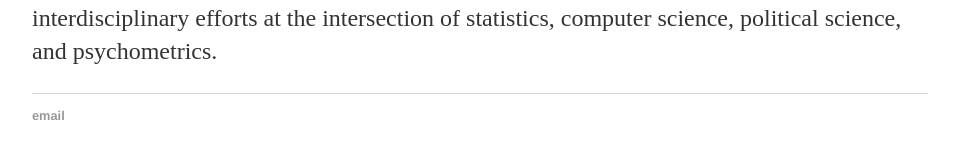
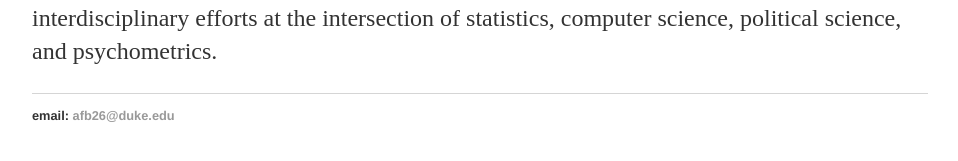
Before and after one commit to anfebar/anfebar.github.io, a Jekyll site: the page built from index.html, in a window 1280 px wide. Shown: the part 368-529 px from the top of the page, without its empty margins (160-1118 px from the left). Built offline with Jekyll 4.4.1, drawn with Linux system fonts in a browser that asks for light colours.

Commit message:
Update default.html

```diff
--- a/_layouts/default.html
+++ b/_layouts/default.html
@@ -25,7 +25,7 @@
 
   <footer>
    <ul>
-   <li><a href="afb26@duke.edu">email</a></li>
+   email: <li><a href="afb26@duke.edu">afb26@duke.edu</a></li>
    <!-- <li><a href="https://github.com/hankquinlan">github.com/hankquinlan</a></li> -->
    </ul>
   </footer>
```
